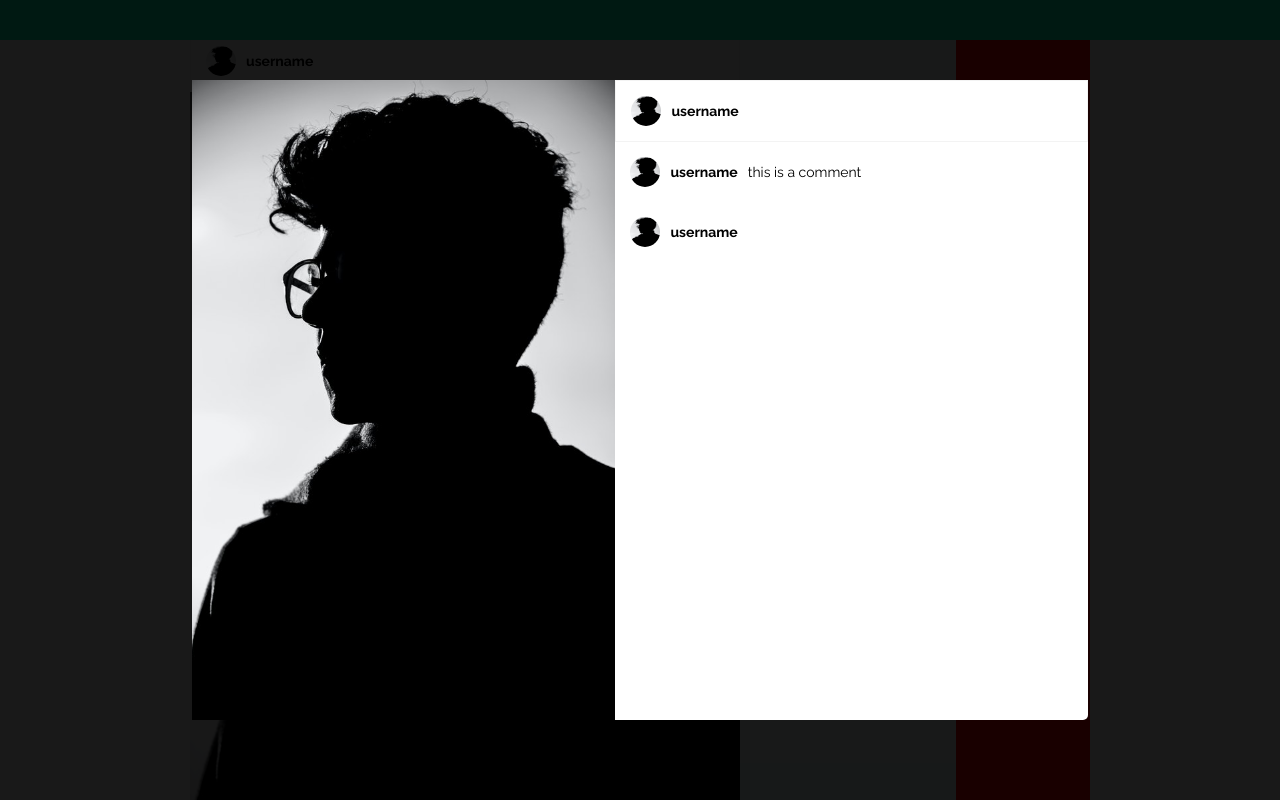
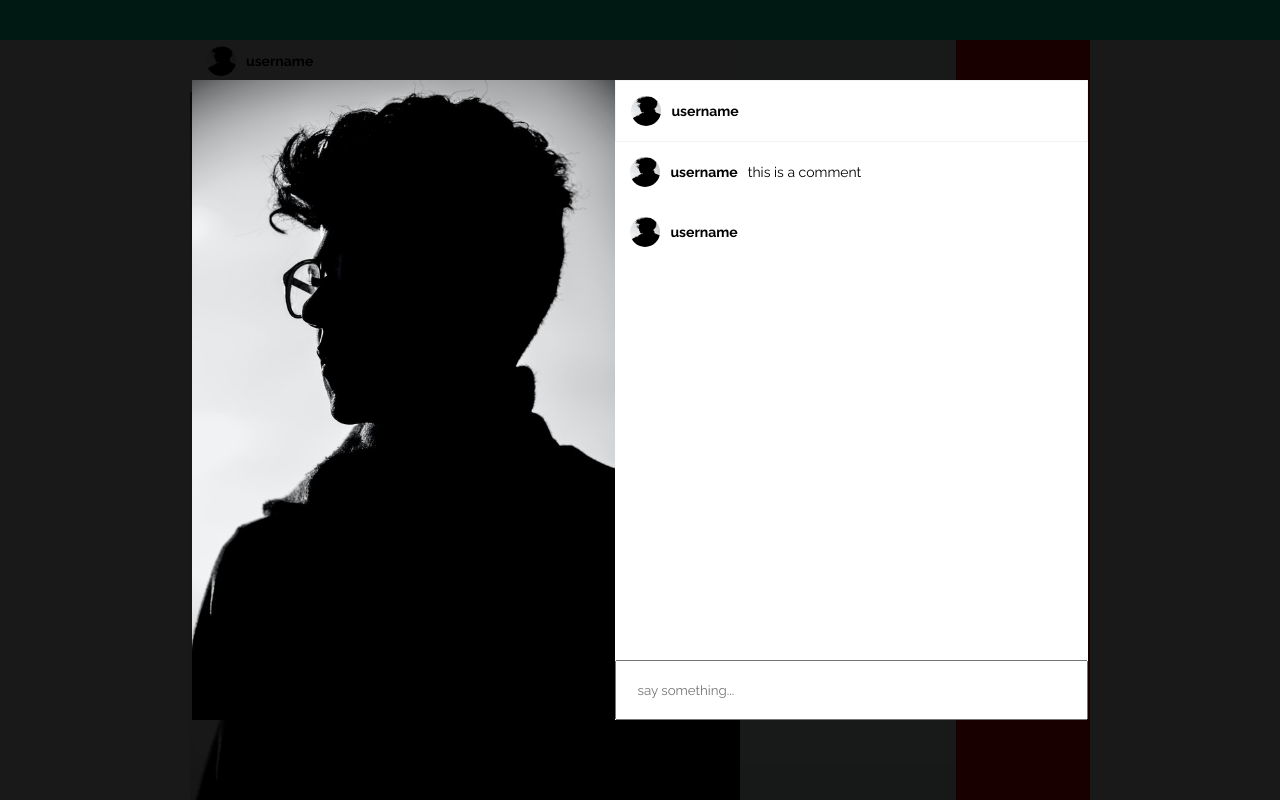
Before and after one commit to Tylerasa/secretion-network, a React (Create React App) app: page / in a window 1280 px wide. Shown: the top 800 px of the page. Built offline with nearby package versions, Linux system fonts and the light colour scheme.

Commit message:
+ input bar

```diff
--- a/src/components/Comments/Comments.js
+++ b/src/components/Comments/Comments.js
@@ -28,6 +28,9 @@ const Comments = () => {
             <img src={profile} className="avatar" />
             username
           </div>
+          <form className="form">
+            <input placeholder="say something..." className="form-input" type="text" />
+          </form>
         </div>
       </div>
     </div>
--- a/src/components/Comments/styles.css
+++ b/src/components/Comments/styles.css
@@ -16,6 +16,10 @@
     display: grid;
     grid-template-columns: auto auto auto
 
+}
+
+.comments-main{
+    position: relative;
 }
 
 .comment-img{
@@ -39,3 +43,18 @@ grid-column: 1 / span 2;
     font-weight: normal;
     padding-left: 10px;
 }
+
+.form{
+    position: absolute;
+    bottom: 0;
+    width: 100%;
+    display: flex;
+}
+
+.form-input{
+    flex-grow: 1;
+    outline: none;
+    padding: 20px;
+    font-family: 'Courgette', cursive;
+    font-family: 'Raleway', sans-serif;
+}
```
